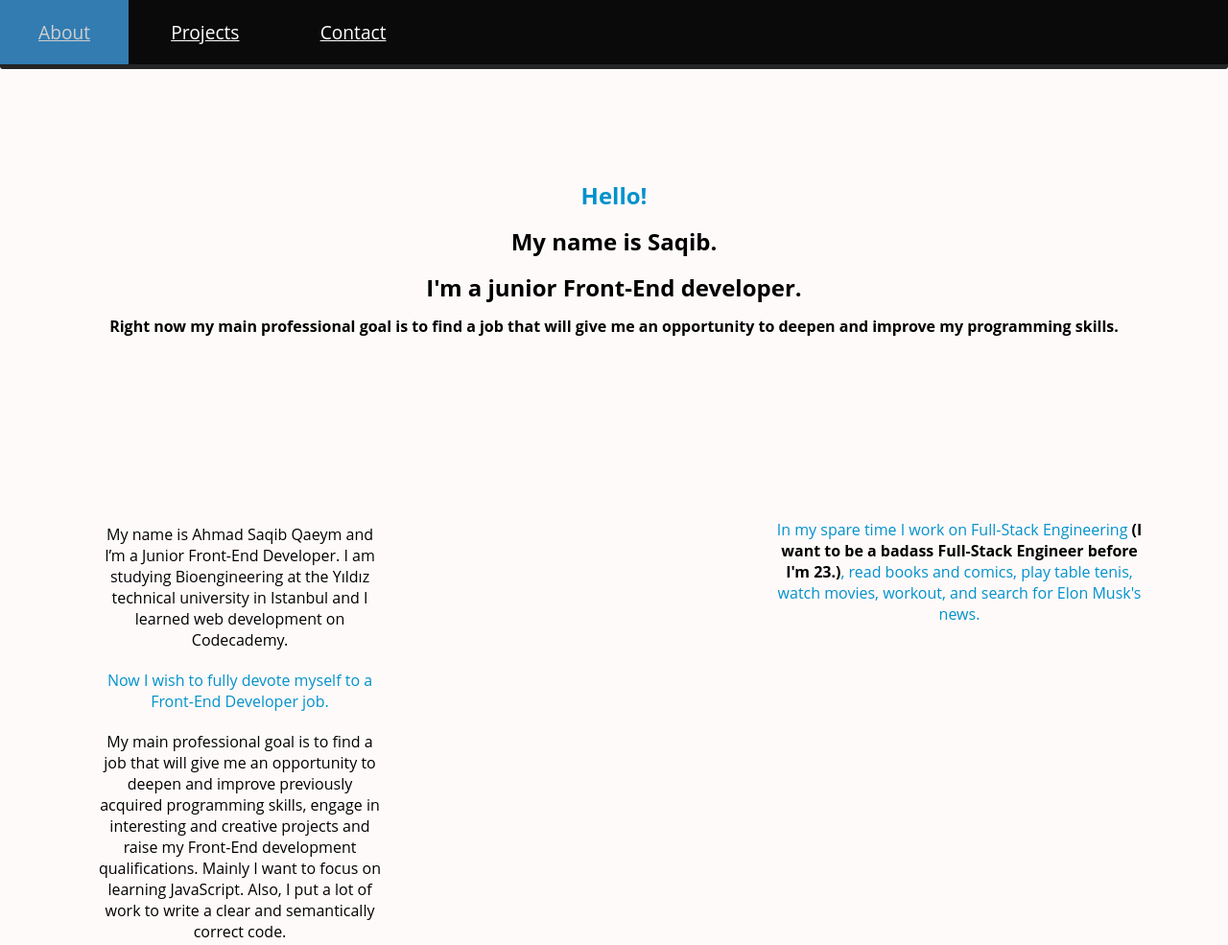
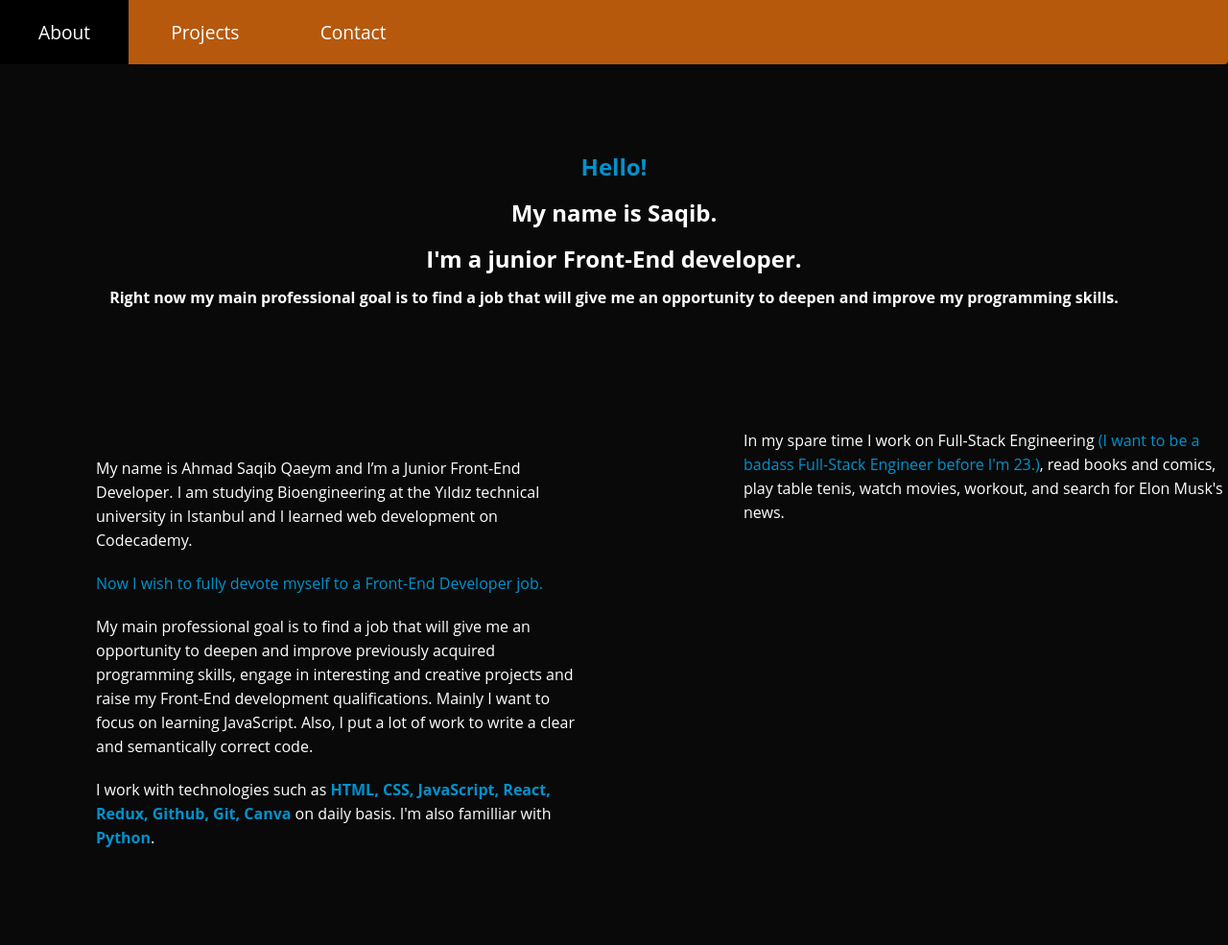
Before and after one commit to SaqibQaeym/Mini-Portfolio, a plain HTML site: page index.html in a window 1280 px wide. Shown: the top 985 px of the page at 96% size. Drawn offline with Linux system fonts and the light colour scheme; a web font is replaced by a local one.

Commit message:
Update index.css

```diff
--- a/index.css
+++ b/index.css
@@ -14,20 +14,23 @@
 }
 
 body {
-    background-color: #FFFAFA;
-    color: #000;
-    font-family: 'Open Sans';
+    background-color: #090909;
+    color: #FFFFFF;
+    font-family: 'Open Sans', Arial, Helvetica, sans-serif;
 }
 
+/* Header styles
+#########################
+*/
+
 header {
-    background-color: #0a0a0a;
+    background-color: #B6590D;
     color: white;
     position: fixed;
     width: 100%;
     top: 0%;
     z-index: 1;
-    border-radius: 0 0 3px 3px;
-    border-bottom: 5px solid #242526;
+    border-radius: 0 0 4px 4px;
 }
 
 .cta {
@@ -35,18 +38,22 @@ header {
     padding: 20px 40px;
     font-size: larger;
     color: white;
+    text-decoration: none;
 }
 
 .cta:hover {
     cursor: pointer;
-    background-color: #3C99DC;
-    opacity: 80%;
+    background-color: #000000;
 }
 
 
+/* Class greet styles
+#########################
+*/
+
 .greet {
 
-    padding: 80px 0;
+    padding: 50px 0;
     margin-top: 100px;
     line-height: 2;
     text-align: center;
@@ -56,35 +63,41 @@ header {
     color: #0092CC;
 }
 
+/* Article styles
+#########################
+*/
+
 .aboutMe {
-    text-align: center;
+    text-align: left;
     margin-top: 100px;
-    width: 400px;
-    padding-top: 10px;
-    padding-left: 100px;
+    margin-left: 100px;
+    width: 500px;
+    line-height: 25px;
 }
 
 .wish {
-    text-align: center;
+    text-align: left;
     margin-top: 20px;
-    width: 400px;
+    margin-left: 100px;
+    width: 500px;
     color: #0092CC;
-    padding-left: 100px;
+    line-height: 25px;
 }
 
 .goal {
-    text-align: center;
+    text-align: left;
     margin-top: 20px;
-    width: 400px;
-    padding-left: 100px;
+    margin-left: 100px;
+    width: 500px;
+    line-height: 25px;
 }
 
 .skills {
-    text-align: center;
+    text-align: left;
     margin-top: 20px;
-    padding-bottom: 10px;
-    width: 400px;
-    padding-left: 100px;
+    margin-left: 100px;
+    width: 500px;
+    line-height: 25px;
 }
 
 .blue {
@@ -93,32 +106,23 @@ header {
 }
 
 .spareTime {
-    text-align: center;
-    margin-top: 100px;
-    width: 400px;
-    padding-top: 10px;
-    color: #0092CC;
+    text-align: left;
+    margin-top: 230px;
+    width: 500px;
+    color: #FFFFFF;
     position: relative;
-    left: 800px;
+    left: 775px;
     bottom: 669px;
+    line-height: 25px;
 }
 
-.black {
-    color: #000;
-    font-weight: bold;
+span {
+    color: #0092CC;
 }
 
-button {
-    padding: 10px;
-    background-color: #F27405;
-    color: black;
-    border-radius: 50%;
-}
-
-button:hover {
-    cursor: pointer;
-    transform: rotate(60deg);
-}
+/*  CTAmsg Styles
+###########################
+ */
 
 .CTAmsg {
     margin-left: 200px;
@@ -126,7 +130,6 @@ button:hover {
 
 form {
     width: 400px;
-    margin-left: 200px;
     margin-bottom: 100px;
     padding-top: 20px;
 }
@@ -134,6 +137,22 @@ form {
 textarea {
     padding: 5px;
 }
+
+.contactMe:hover {
+    border: 1px solid #B6590D;
+}
+
+.listHeader {
+    list-style-type: none;
+}
+
+.submit:hover {
+    opacity: 50%;
+}
+
+/* socialMedia styles
+########################
+ */
 
 .socialMedia {
     position: absolute;
@@ -150,7 +169,3 @@ textarea {
 .rotate {
     margin: 5px;
 }
-
-.contactMe:hover {
-    border: 1px solid #0092CC;
-}
```
